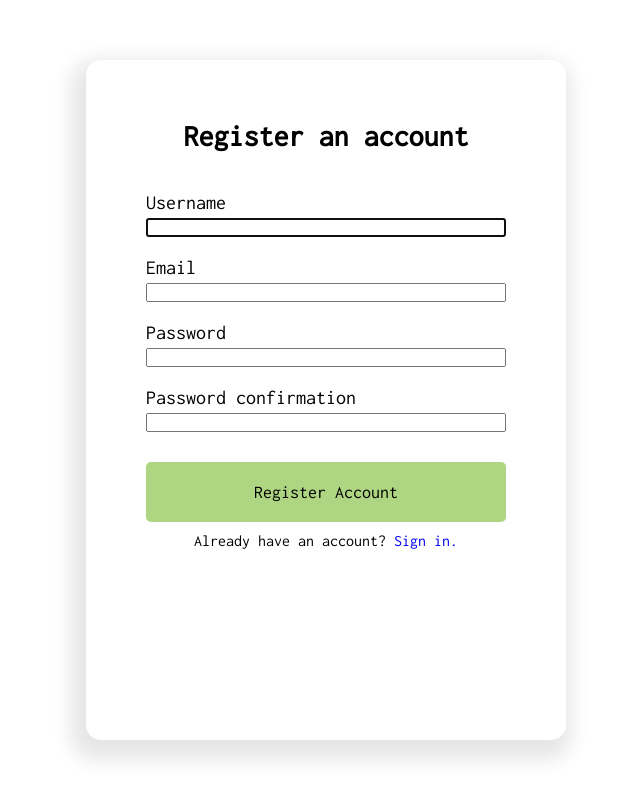
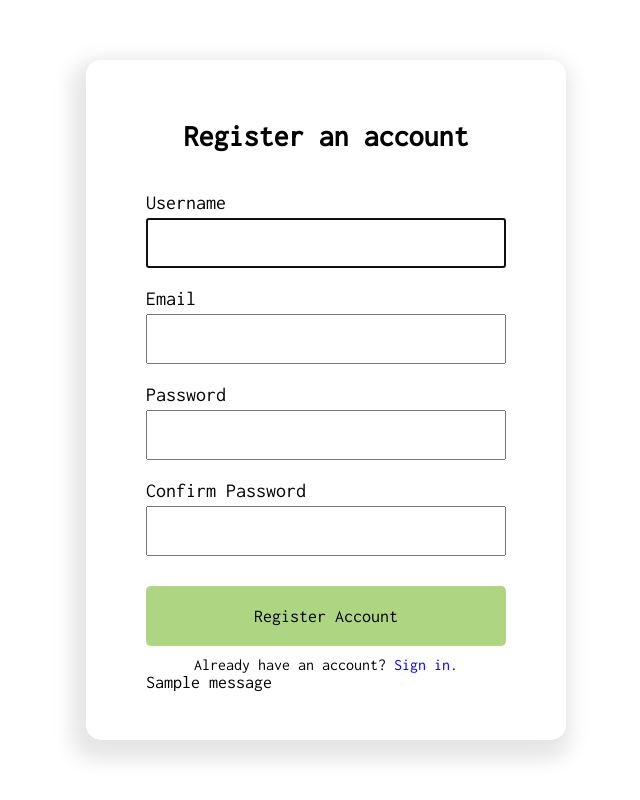
Before and after one commit to lucitian/Rovot, a Django app: page /register/ in a window 1280 px wide. Shown: the whole page, without its empty margins (314-954 px from the left). Run offline with Django 3.2, Linux system fonts and the light colour scheme; one stand-in notice (Sample message) is shown.

Commit message:
Update UI for register screen

```diff
--- a/rovot/forms.py
+++ b/rovot/forms.py
@@ -3,7 +3,26 @@ from django.contrib.auth.models import User
 from django.contrib.auth.forms import UserCreationForm
 
 class UserRegistrationForm(UserCreationForm):
-    email = forms.EmailField()
+
+    username = forms.CharField(widget=forms.TextInput(attrs={
+        'class': 'register-input-username',
+        'type': 'text',
+    }), label='Username')
+
+    email = forms.EmailField(widget=forms.TextInput(attrs={
+        'class': 'register-input-email',
+        'type': 'text',
+    }), label='Email')
+
+    password1 = forms.CharField(widget=forms.PasswordInput(attrs={
+        'class': 'register-input-password',
+        'type': 'password',
+    }), label='Password')
+
+    password2 = forms.CharField(widget=forms.PasswordInput(attrs={
+        'class': 'register-input-confirm',
+        'type': 'password',
+    }), label='Confirm Password')
 
     class Meta:
         model = User
--- a/rovot/static/directories/css/register.css
+++ b/rovot/static/directories/css/register.css
@@ -33,12 +33,9 @@
     font-size: 20px;
 }
 
-.register-username .input-username {
+.register-input-username{
     width: 100%;
     height: 50px;
-}
-
-#input-username-register {
     font-family: Inconsolate, monospace;
     font-size: 16px;
     padding: 0 5px;
@@ -56,12 +53,9 @@
     font-size: 20px;
 }
 
-.register-email .input-email {
+.register-input-email {
     width: 100%;
     height: 50px;
-}
-
-#input-email-register {
     font-family: Inconsolate, monospace;
     font-size: 16px;
     padding: 0 5px;
@@ -79,12 +73,9 @@
     font-size: 20px;
 }
 
-.register-password .input-password {
+.register-input-password{
     width: 100%;
     height: 50px;
-}
-
-#input-password-register {
     font-family: Inconsolate, monospace;
     font-size: 16px;
     padding: 0 5px;
@@ -102,12 +93,9 @@
     font-size: 20px;
 }
 
-.register-confirm .input-confirm {
+.register-input-confirm{
     width: 100%;
     height: 50px;
-}
-
-#input-confirm-register {
     font-family: Inconsolate, monospace;
     font-size: 16px;
     padding: 0 5px;
--- a/rovot/templates/directories/register.html
+++ b/rovot/templates/directories/register.html
@@ -6,19 +6,19 @@
                 {% csrf_token %}
                 <h1>Register an account</h1>
                 <div class="register-username">
-                    <label for="register-username-label">{{form.username.label}}</label>
+                    <label for="register-username">{{form.username.label}}</label>
                     {{form.username}}
                 </div>
                 <div class="register-email">
-                    <label for="register-email-label">{{form.email.label}}</label>
+                    <label for="register-email">{{form.email.label}}</label>
                     {{form.email}}
                 </div>
                 <div class="register-password">
-                    <label for="register-password-label">{{form.password1.label}}</label>
+                    <label for="password1">{{form.password1.label}}</label>
                     {{form.password1}}
                 </div>
                 <div class="register-confirm">
-                    <label for="register-confirm-label">{{form.password2.label}}</label>
+                    <label for="password2">{{form.password2.label}}</label>
                     {{form.password2}}
                 </div>
                 <div class="register-button">
@@ -27,6 +27,11 @@
                 <div class="register-exist">
                     <p>Already have an account? <a href='../login'>Sign in.</a></p>
                 </div>
+                <div class="alert-message">
+                    {% for message in messages %}
+                        <p id="messages">{{message}}</p>
+                    {% endfor %}
+                </div>
             </form>
         </div>
     </div>
```
Also changed, not shown: db.sqlite3.
